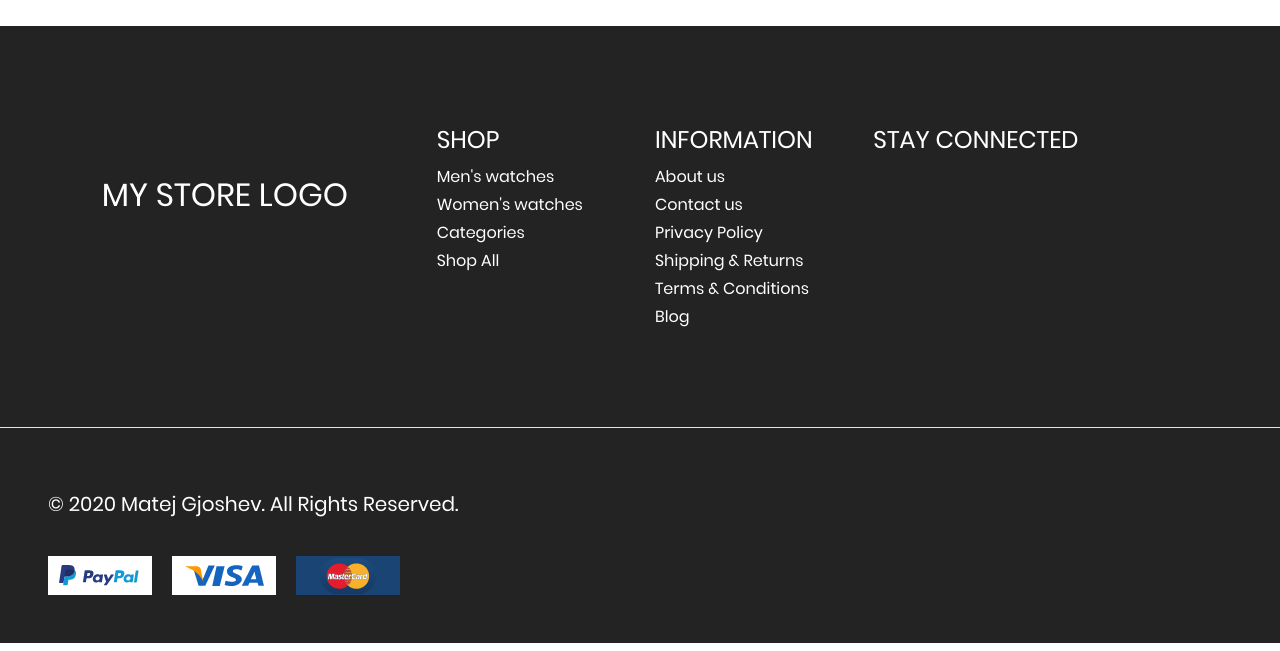
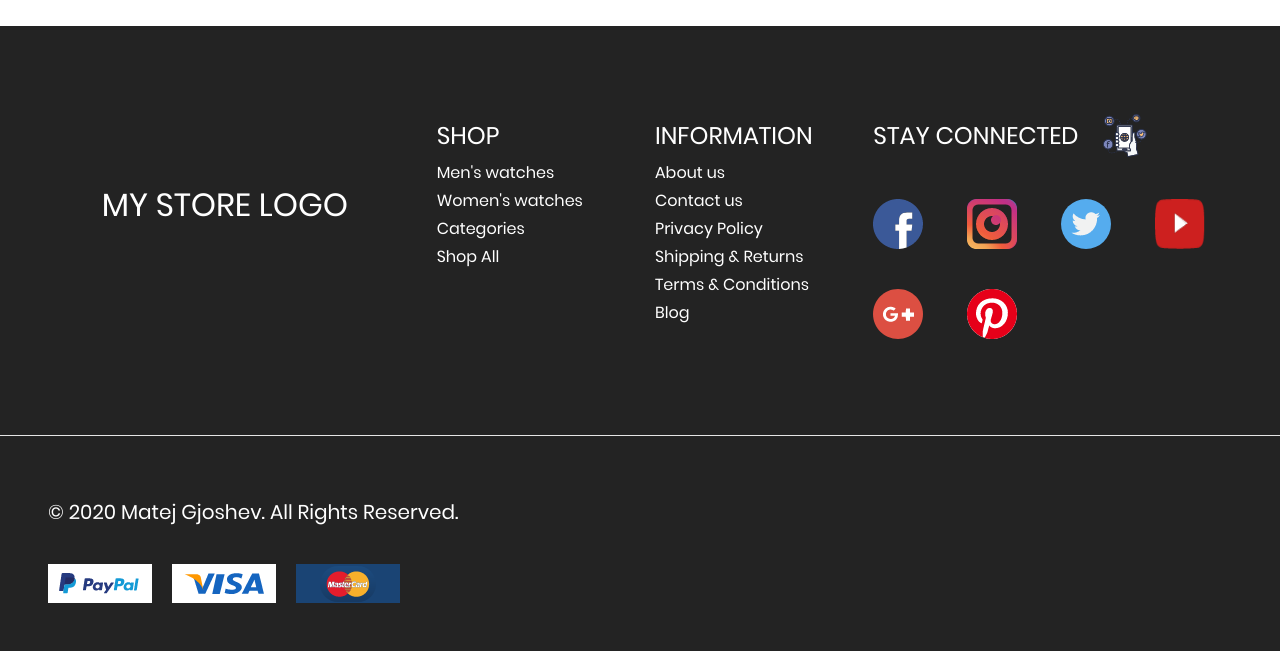
Before and after one commit to Matejce23/Matejce23.github.io, a plain HTML site: page eCommerce/index.html in a window 1280 px wide. Shown: the part 6367-7018 px from the top of the page. Drawn offline with nearby package versions, Linux system fonts and the light colour scheme; files whose address does not match are found by name.

Commit message:
added social media icons

```diff
--- a/eCommerce/css/main.css
+++ b/eCommerce/css/main.css
@@ -288,7 +288,7 @@ header .container-fluid {
   background-color: #232323;
 }
 .logo-footer {
-  margin-top: 150px;
+  margin-top: 10rem;
   padding-left: 25%;
 }
 .logo-footer h2 {
@@ -296,7 +296,7 @@ header .container-fluid {
   text-transform: uppercase;
 }
 .shop-footer {
-  margin-top: 100px;
+  margin-top: 6rem;
 }
 .shop-footer a {
   color: white;
@@ -314,7 +314,7 @@ header .container-fluid {
   text-transform: uppercase;
 }
 .information-footer {
-  margin-top: 100px;
+  margin-top: 6rem;
 }
 .information-footer a {
   color: white;
@@ -332,11 +332,23 @@ header .container-fluid {
   text-transform: uppercase;
 }
 .social-media-footer {
-  margin-top: 100px;
+  margin-top: 6rem;
+  position: relative;
 }
 .social-media-footer h4 {
   color: #fff;
   text-transform: uppercase;
+}
+.stay-connected {
+  position: absolute;
+  left: 230px;
+  top: -8px;
+}
+.social-media-icons {
+  width: 50px;
+  height: 50px;
+  margin-top: 40px;
+  margin-right: 40px;
 }
 .hr-footer hr {
   background-color: #fff;
--- a/eCommerce/index.html
+++ b/eCommerce/index.html
@@ -385,6 +385,13 @@
             <div class="col-md-4">
               <div class="social-media-footer">
                 <h4>stay connected</h4>
+                <img src="./img/social-media/stay-connected-after.png" class="stay-connected" alt="">
+                <a href=""><img src="./img/social-media/facebook.png" class="social-media-icons" alt=""></a>
+                <a href=""><img src="./img/social-media/instagram.png" class="social-media-icons" alt=""></a>
+                <a href=""><img src="./img/social-media/twitter.png" class="social-media-icons" alt=""></a>
+                <a href=""><img src="./img/social-media/youtube.png" class="social-media-icons" alt=""></a>
+                <a href=""><img src="./img/social-media/google-plus.png" class="social-media-icons" alt=""></a>
+                <a href=""><img src="./img/social-media/pinterest.png" class="social-media-icons" alt=""></a>
               </div>
             </div>
           </div>
```
Also changed, not shown: eCommerce/img/social-media/stay-connected-after.png (renamed from eCommerce/img/social-media/Group 16.png), eCommerce/img/social-media/stay-connected-after@2x.png (renamed from eCommerce/img/social-media/Group 16@2x.png).
